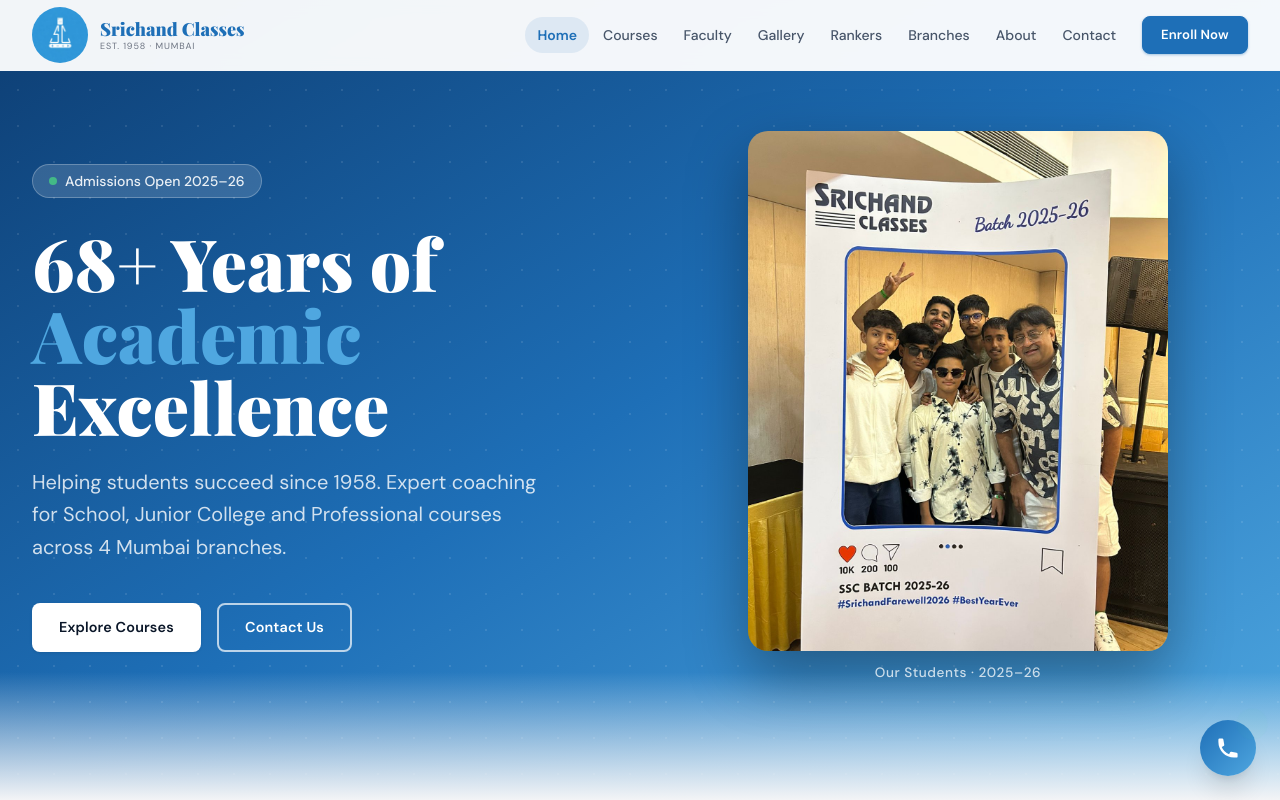
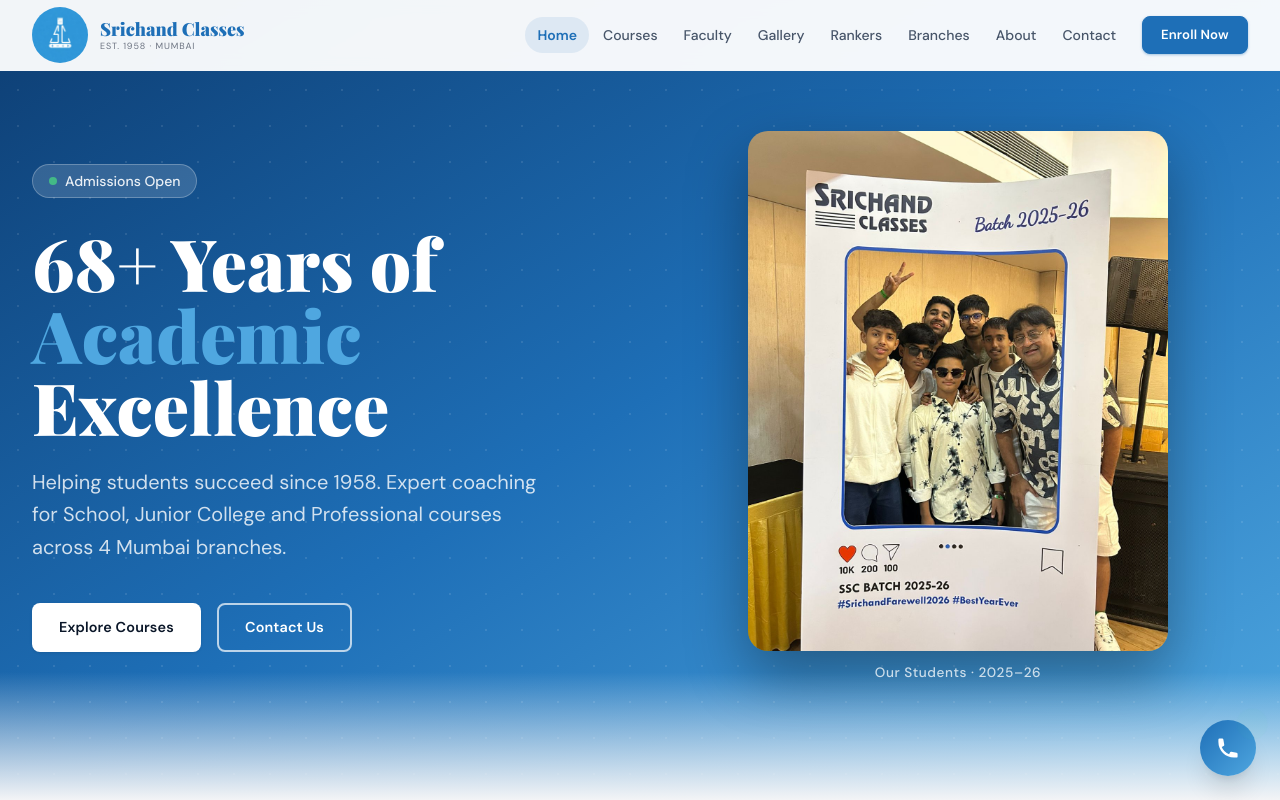
Before and after one commit to shahiddkhan/srichand-classes, a Next.js app: page / in a window 1280 px wide. Shown: the top 800 px of the page. Built offline with nearby package versions, Linux system fonts and the light colour scheme.

Commit message:
remove 2025-26 from admissions badge

```diff
--- a/app/page.jsx
+++ b/app/page.jsx
@@ -21,7 +21,7 @@
           <div className="animate-fade-up">
             <div className="inline-flex items-center gap-2 bg-white/15 border border-white/25 rounded-full px-4 py-1.5 mb-7">
               <span className="w-2 h-2 bg-green-400 rounded-full animate-pulse" />
-              <span className="font-body text-white/90 text-sm font-medium">Admissions Open 2025–26</span>
+              <span className="font-body text-white/90 text-sm font-medium">Admissions Open</span>
             </div>
 
             <h1 className="font-heading font-black text-5xl sm:text-6xl lg:text-7xl text-white leading-tight mb-6">
```
